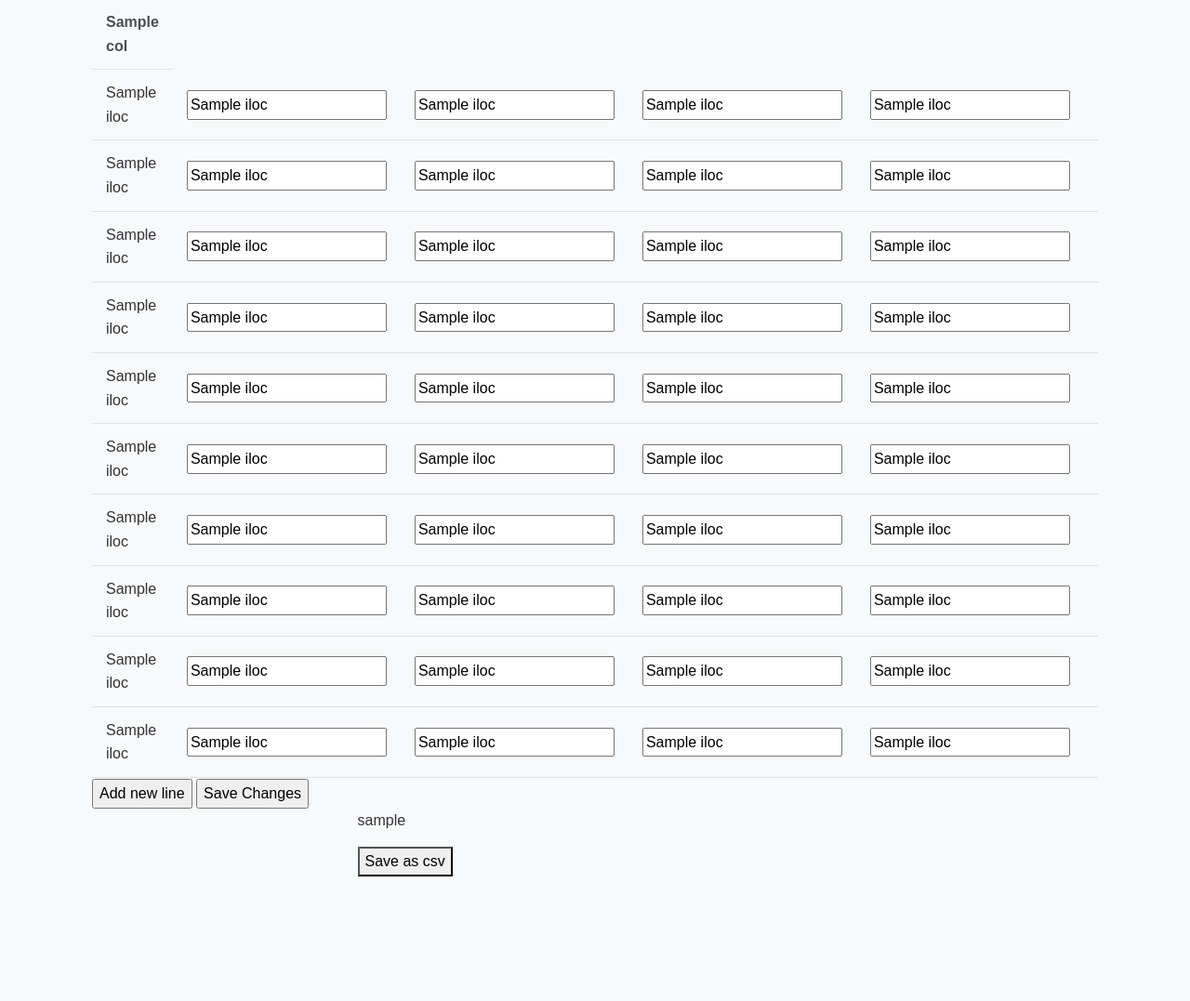
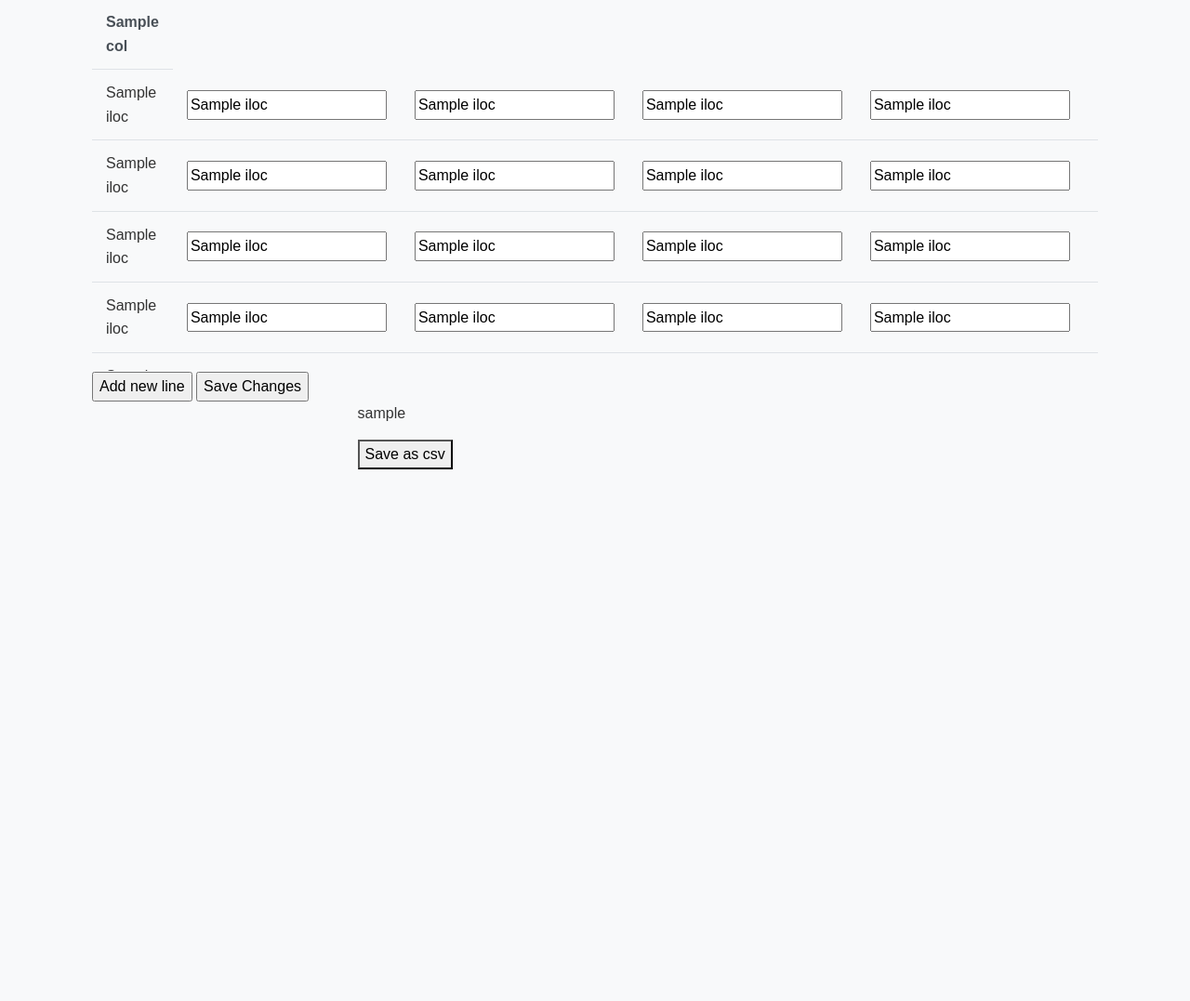
Before and after one commit to DEpt-metagenom/MetagenoMongo, a Flask app: template flask-version/metagenomongo/templates/index_with_table.html in a window 1280 px wide. Shown: the part 69-1146 px from the top of the page at 93% size. After the commit the page ends 574 px from the top, so only its background shows below. Run offline with Flask 3, Linux system fonts and the light colour scheme; the template is opened without the code that fills it: most values are stand-ins (such as "Sample title", 1, 10 or a date in 2020); parts of the project's set-up code (start-up, migrations or seed data) failed here and were passed over; some libraries are stand-ins or nearby versions.

Commit message:
style: add vertical scrollbar.

```diff
--- a/flask-version/metagenomongo/static/styles.css
+++ b/flask-version/metagenomongo/static/styles.css
@@ -92,6 +92,7 @@ input[type="file"] {
 }
 .table-wrap {
     overflow-x: scroll;
+    max-height: 400px;
 }
 
 table {
--- a/flask-version/metagenomongo/templates/index_with_table.html
+++ b/flask-version/metagenomongo/templates/index_with_table.html
@@ -9,11 +9,14 @@
                 <form method="post">
                     <div class="table-wrap">
                         <table>
+                            <thead>
                                 <tr>
                                     {% for col in df.columns %}
                                     <th>{{ col }}</th>
                                     {% endfor %}
                                 </tr>
+                            </thead>
+                            <tbody class="table-content">
                                 {% for row in range(df.shape[0]) %}
                                 <tr>
                                     {% for col in range(df.shape[1]) %}
@@ -30,6 +33,7 @@
                                     {% endfor %}
                                 </tr>
                                 {% endfor %}
+                            </tbody>
                         </table>
                     </div>
                     <div class="d-grid col-6 mx-auto"></div>
```
Lines whose indentation alone changed are shown as unchanged.
